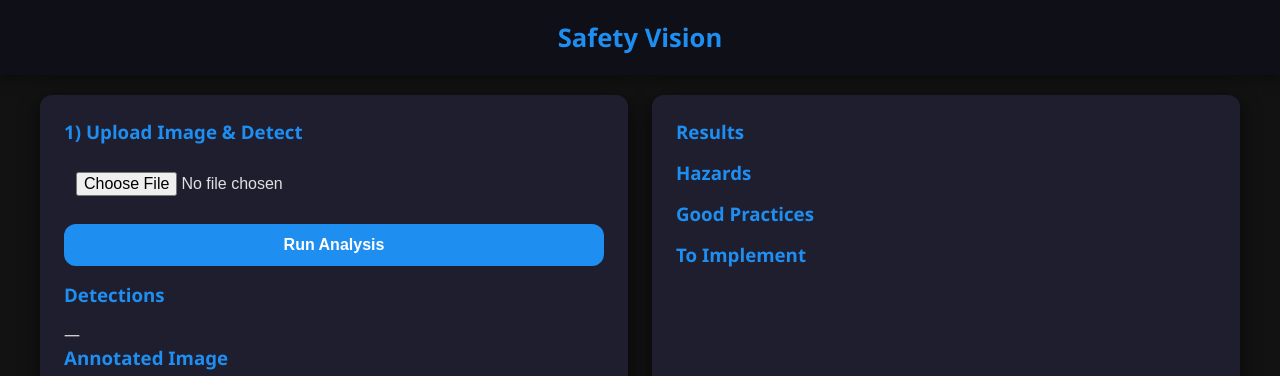
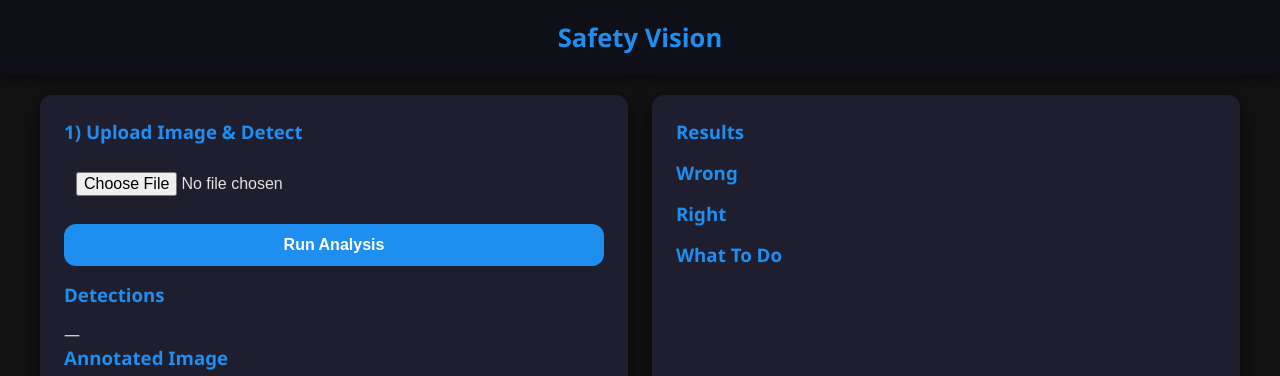
Before and after one commit to Samarthsri1608/VisionIQ, a plain HTML site: page template/index.html in a window 1280 px wide. Shown: the top 376 px of the page. Drawn offline with Linux system fonts and the light colour scheme.

Commit message:
Template Update - Prev

```diff
--- a/template/index.html
+++ b/template/index.html
@@ -145,13 +145,13 @@
     <div class="card">
       <h3>Results</h3>
 
-      <h3>Hazards</h3>
+      <h3>Wrong</h3>
       <div id="wrongSection"></div>
 
-      <h3>Good Practices</h3>
+      <h3>Right</h3>
       <div id="rightSection"></div>
 
-      <h3>To Implement</h3>
+      <h3>What To Do</h3>
       <div id="todoSection"></div>
     </div>
   </div>
```
